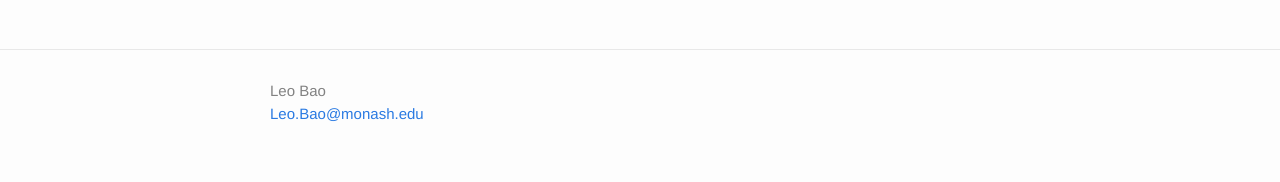
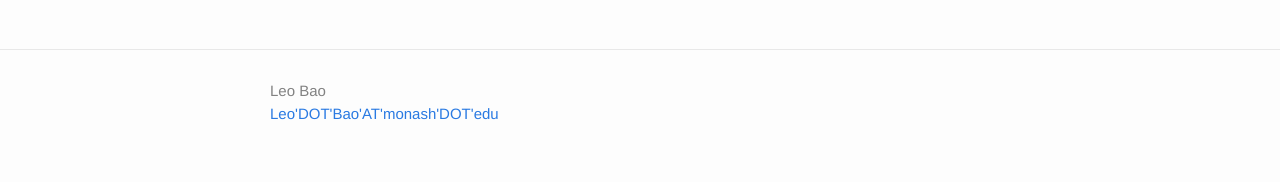
Before and after one commit to zhengyang-bao/zhengyang-bao.github.io, a Jekyll site: the page built from index.md, in a window 1280 px wide. Shown: the part 1411-1593 px from the top of the page. Built offline with Jekyll 4.4.1, drawn with Linux system fonts in a browser that asks for light colours.

Commit message:
Update _config.yml

```diff
--- a/_config.yml
+++ b/_config.yml
@@ -7,7 +7,7 @@
 
 # Site settings
 title: Leo Bao
-email: Leo.Bao@monash.edu
+email: Leo'DOT'Bao'AT'monash'DOT'edu
 description:
 
 
```
